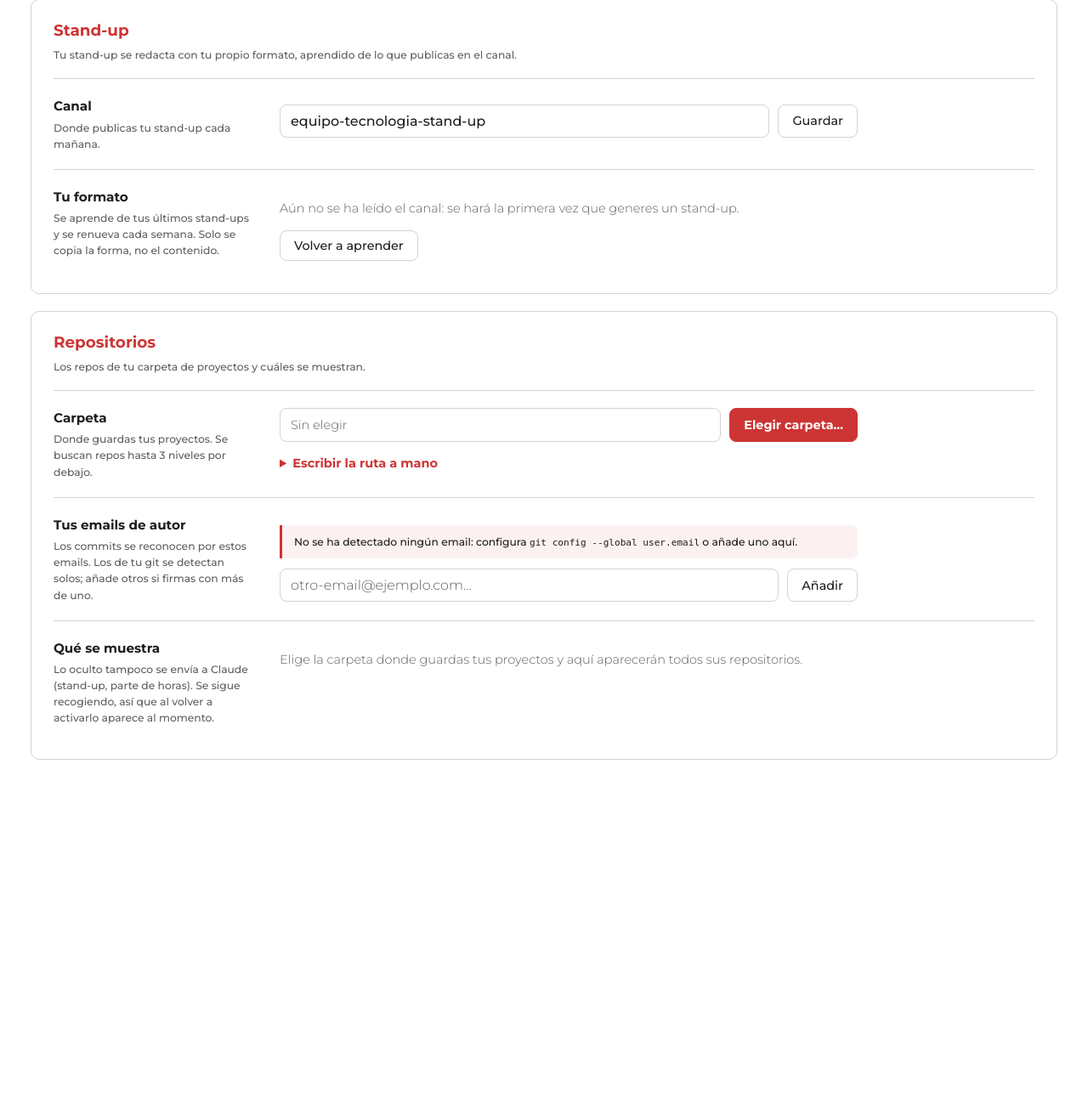
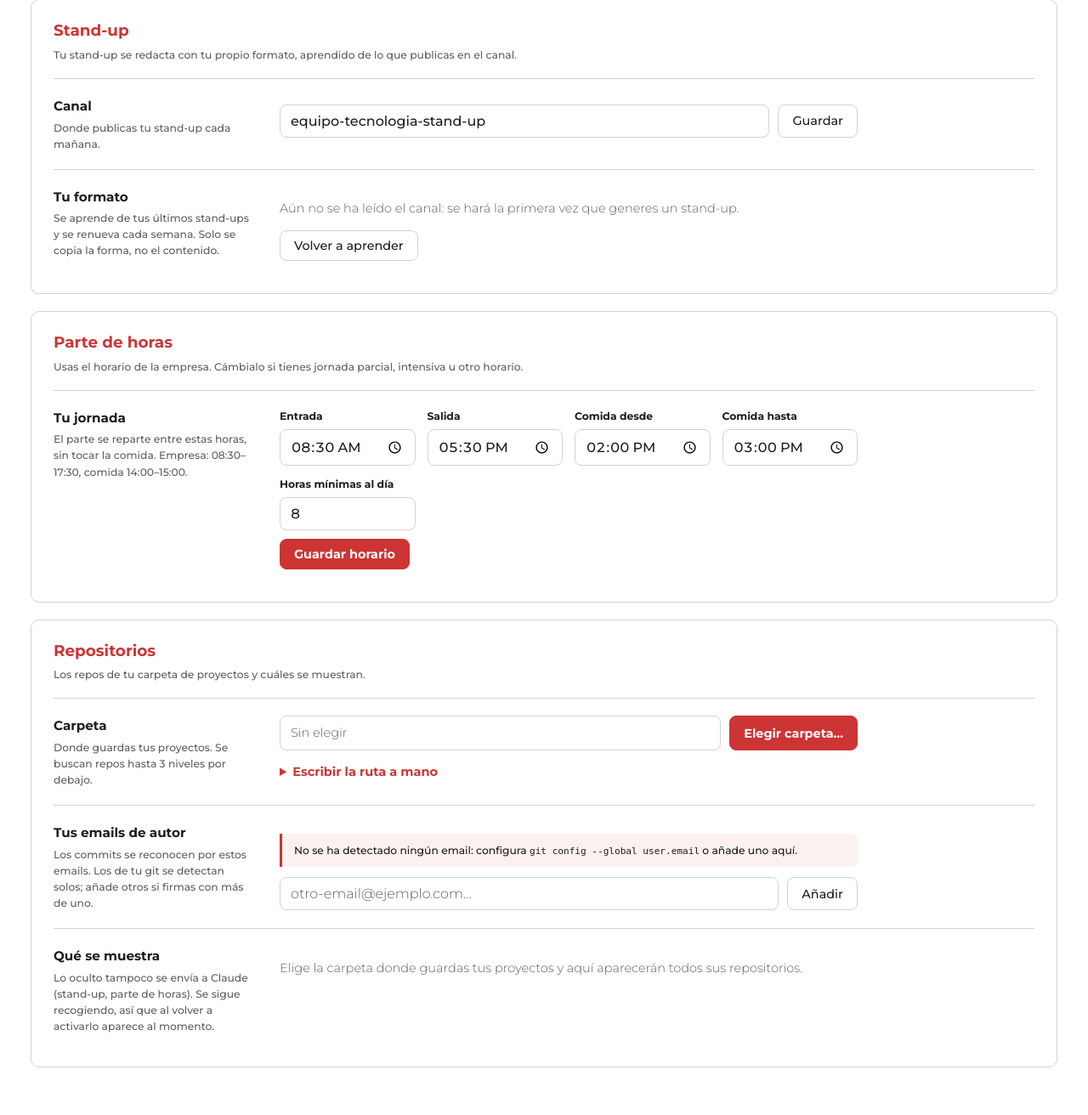
Before and after one commit to pablogarcia11/dashboard-tasks, a FastAPI app: page /settings in a window 1280 px wide. Shown: the part 1041-2353 px from the top of the page at 85% size. Before the commit the page ends 1935 px from the top, so only its background shows below. Run offline with FastAPI, Linux system fonts and the light colour scheme; data comes from the database, SQL or seed files in the repository; data that the repository does not hold is empty.

Commit message:
feat(settings): let each person set their own timesheet schedule
The company schedule stays as the default; anyone can set their own working hours, lunch
and minimum daily hours in Settings, or go back to the company one. Form errors now show in
the card that sent them.

Co-Authored-By: Claude Opus 5.5 <noreply@anthropic.com>

```diff
--- a/core/settings.py
+++ b/core/settings.py
@@ -14,6 +14,8 @@ JOURNAL_PAGE_TITLE = "notion.journal_page_title"
 REPOS_ROOT = "git.repos_root"
 EXTRA_AUTHORS = "git.extra_authors"   # JSON: emails de autor añadidos a mano (los de git se detectan solos)
 STANDUP_CHANNEL = "standup.channel"    # canal de stand-up de la persona (por defecto, el de config.yaml)
+# Horario del parte de horas de la persona (por defecto, el de la empresa en config.yaml)
+TIMESHEET_KEYS = ("day_start", "day_end", "lunch_start", "lunch_end", "min_daily_hours")
 STANDUP_EXAMPLES = "standup.examples"  # JSON: sus últimos stand-ups del canal, para imitar su formato
 
 
@@ -56,6 +58,10 @@ def effective_config(cfg: dict, con: sqlite3.Connection) -> dict:
     if saved.get(JOURNAL_PAGE_ID):
         out["notion"]["journal_page_id"] = saved[JOURNAL_PAGE_ID]
         out["notion"]["journal_page_title"] = saved.get(JOURNAL_PAGE_TITLE) or "Diario"
+    for k in TIMESHEET_KEYS:
+        if saved.get(f"timesheet.{k}"):
+            v = saved[f"timesheet.{k}"]
+            out.setdefault("timesheet", {})[k] = float(v) if k == "min_daily_hours" else v
     owner_id = notion_owner().get("id")
     if owner_id:
         out["notion"]["user_id"] = owner_id
--- a/web/app.py
+++ b/web/app.py
@@ -3,6 +3,7 @@
 Uso:  python -m web.app
 """
 import json
+import re
 import secrets
 import shutil
 import subprocess
@@ -200,6 +201,9 @@ def settings_view(request: Request, msg: str = ""):
     return templates.TemplateResponse(request, "settings.html", {
         "rows": rows, "msg": SETTINGS_MESSAGES.get(msg), "repos_root": saved.get(settings.REPOS_ROOT),
         "steps": setup_steps(con), "path_example": PATH_EXAMPLE,
+        "schedule": {"current": effective_config(cfg, con)["timesheet"],
+                     "custom": any(saved.get(f"timesheet.{k}") for k in settings.TIMESHEET_KEYS),
+                     "company": cfg["timesheet"]},
         "standup": {"channel": standup_channel(),
                     "stored": json.loads(saved.get(settings.STANDUP_EXAMPLES) or "{}")},
         "authors": {"detected": sorted(git.detected_authors), "extra": [e for e in extra if e not in git.detected_authors]},
@@ -219,6 +223,8 @@ SETTINGS_MESSAGES = {
                               "NOTION_CLIENT_ID y NOTION_CLIENT_SECRET en .env."),
     "repos-saved": ("ok", "Carpeta de repositorios guardada."),
     "standup-learned": ("ok", "Formato del stand-up actualizado con tus últimos mensajes del canal."),
+    "timesheet-saved": ("ok", "Horario guardado. Regenera los días del parte de horas que quieras recalcular."),
+    "timesheet-reset": ("ok", "Vuelves a usar el horario de la empresa."),
     "standup-error": ("error", "No se pudo leer el canal de Slack. Comprueba que el conector de Slack está "
                                "conectado en claude.ai y que el nombre del canal es correcto."),
 }
@@ -401,6 +407,31 @@ def standup_learn():
     return Response(headers={"HX-Redirect": f"/settings?msg={msg}#standup"})
 
 
+@app.post("/settings/timesheet")
+async def timesheet_schedule(request: Request):
+    """Guarda el horario de la persona para el parte de horas (o vuelve al de la empresa)."""
+    form = await request.form()
+    con = db.connect()
+    if form.get("action") == "reset":
+        for k in settings.TIMESHEET_KEYS:
+            settings.set_value(con, f"timesheet.{k}", None)
+        return Response(headers={"HX-Redirect": "/settings?msg=timesheet-reset#timesheet"})
+    values = {k: (form.get(k) or "").strip() for k in settings.TIMESHEET_KEYS}
+    times = [values[k] for k in ("day_start", "lunch_start", "lunch_end", "day_end")]
+    if not all(re.fullmatch(r"\d{2}:\d{2}", t) for t in times) or times != sorted(times) or len(set(times)) < 4:
+        return Response("Revisa las horas: la comida tiene que quedar dentro de la jornada.", status_code=422)
+    try:
+        hours = float(values["min_daily_hours"].replace(",", "."))
+    except ValueError:
+        hours = -1
+    if not 0 < hours <= 24:
+        return Response("Las horas mínimas al día tienen que estar entre 0 y 24.", status_code=422)
+    values["min_daily_hours"] = str(hours)
+    for k, v in values.items():
+        settings.set_value(con, f"timesheet.{k}", v)
+    return Response(headers={"HX-Redirect": "/settings?msg=timesheet-saved#timesheet"})
+
+
 @app.post("/settings/git-authors")
 async def git_authors(request: Request):
     """Añade o quita un email de autor manual (los de git config se detectan solos)."""
@@ -499,8 +530,9 @@ def timesheet_column(request: Request, d: str, generate_now: bool = False, force
         return templates.TemplateResponse(request, "_timesheet_day.html", ctx)
 
     con = db.connect()
+    ts_cfg = effective_config(cfg, con)["timesheet"]   # con el horario de la persona si lo ha cambiado
     inputs = timesheet_inputs(con, day, cfg)
-    commits, cats = inputs["commits"], cfg["timesheet"]["categories"]
+    commits, cats = inputs["commits"], ts_cfg["categories"]
     text = None
     if not inputs["has_work"]:
         ctx["state"] = "empty"
@@ -519,7 +551,7 @@ def timesheet_column(request: Request, d: str, generate_now: bool = False, force
             ctx["state"] = "pending"
     tasks = parse_tasks(text, commits, cats) if text else []
     if ctx["state"] in ("ok", "empty"):
-        ctx["blocks"], ctx["warnings"] = build_blocks(cfg["timesheet"], inputs["meetings"], commits, tasks)
+        ctx["blocks"], ctx["warnings"] = build_blocks(ts_cfg, inputs["meetings"], commits, tasks)
         ctx["total"] = sum(b.minutes for b in ctx["blocks"] if b.title != "Por definir")
         ctx["text"] = as_text([b for b in ctx["blocks"] if b.title != "Por definir"])
     return templates.TemplateResponse(request, "_timesheet_day.html", ctx)
--- a/web/static/style.css
+++ b/web/static/style.css
@@ -328,6 +328,12 @@ pre.example {
   font: 12.5px/1.55 Consolas, ui-monospace, monospace; white-space: pre-wrap; overflow-wrap: anywhere;
 }
 
+/* Horario del parte de horas */
+.time-grid { display: grid; grid-template-columns: repeat(auto-fill, minmax(140px, 1fr)); gap: 12px 14px; }
+.time-grid label { display: flex; flex-direction: column; gap: 6px; font-weight: 700; font-size: .85em; }
+.time-grid .field { font-variant-numeric: tabular-nums; }
+.form-error { margin: 10px 0 0; }
+
 /* Primeros pasos */
 .steps { list-style: none; margin: 0; padding: 0; border-top: 1px solid var(--line); }
 .steps li { display: flex; align-items: flex-start; gap: 14px; margin: 0; padding: 12px 0; border-bottom: 1px solid var(--line); }
--- a/web/templates/settings.html
+++ b/web/templates/settings.html
@@ -181,6 +181,43 @@
   </div>
 </section>
 
+{# ---------- Parte de horas ---------- #}
+<section class="card settings-card" id="timesheet" aria-labelledby="timesheet-settings-title">
+  <header class="settings-card-head">
+    <div>
+      <h2 id="timesheet-settings-title">Parte de horas</h2>
+      <p class="muted small">{% if schedule.custom %}Usas tu propio horario.{% else %}Usas el horario de la empresa.{% endif %}
+        Cámbialo si tienes jornada parcial, intensiva u otro horario.</p>
+    </div>
+    {% if schedule.custom %}<span class="pill ok">Personalizado</span>{% endif %}
+  </header>
+  <form class="setting-row" hx-post="/settings/timesheet" hx-swap="none">
+    <div class="setting-label">
+      <h3>Tu jornada</h3>
+      <p class="muted small">El parte se reparte entre estas horas, sin tocar la comida.
+        Empresa: {{ schedule.company.day_start }}–{{ schedule.company.day_end }}, comida {{ schedule.company.lunch_start }}–{{ schedule.company.lunch_end }}.</p>
+    </div>
+    <div class="setting-control">
+      <div class="time-grid">
+        <label>Entrada <input type="time" class="field" name="day_start" value="{{ schedule.current.day_start }}" required></label>
+        <label>Salida <input type="time" class="field" name="day_end" value="{{ schedule.current.day_end }}" required></label>
+        <label>Comida desde <input type="time" class="field" name="lunch_start" value="{{ schedule.current.lunch_start }}" required></label>
+        <label>Comida hasta <input type="time" class="field" name="lunch_end" value="{{ schedule.current.lunch_end }}" required></label>
+        <label>Horas mínimas al día <input type="number" class="field" name="min_daily_hours" min="1" max="24" step="0.5"
+               value="{{ '%g' % (schedule.current.min_daily_hours | float) }}" required></label>
+      </div>
+      <p class="notice error small form-error" role="alert" hidden></p>
+      <div class="actions">
+        <button type="submit" class="btn">Guardar horario</button>
+        {% if schedule.custom %}
+        <button type="button" class="btn ghost" hx-post="/settings/timesheet" hx-vals='{"action": "reset"}'
+                hx-swap="none">Volver al de la empresa</button>
+        {% endif %}
+      </div>
+    </div>
+  </form>
+</section>
+
 {# ---------- Repositorios ---------- #}
 <section class="card settings-card" id="repos" aria-labelledby="repos-title">
   <header class="settings-card-head">
@@ -203,7 +240,7 @@
                 hx-disabled-elt="this" hx-indicator="#picking">Elegir carpeta…</button>
       </div>
       <p id="picking" class="htmx-indicator muted small">Se ha abierto el selector de carpetas; si no lo ves, puede estar detrás del navegador.</p>
-      <p id="repos-error" class="notice error small" role="alert" hidden></p>
+      <p id="repos-error" class="notice error small form-error" role="alert" hidden></p>
       <details class="guide">
         <summary>Escribir la ruta a mano</summary>
         <form class="path-form" hx-post="/settings/repos-root" hx-swap="none">
@@ -321,15 +358,18 @@
     }
   });
 
-  // Errores al elegir la carpeta (ruta inexistente, selector ya abierto): el servidor explica el motivo
-  const reposError = document.getElementById("repos-error");
+  // Errores de los formularios (ruta inexistente, horas incoherentes…): el servidor explica el motivo
+  // y se muestra en el aviso de error de esa misma tarjeta
+  const errorBox = elt => elt.closest && elt.closest("section")?.querySelector(".form-error");
   document.body.addEventListener("htmx:responseError", event => {
-    if (!event.detail.elt.closest("#repos")) return;
-    reposError.textContent = event.detail.xhr.responseText || "No se pudo guardar la carpeta.";
-    reposError.hidden = false;
+    const box = errorBox(event.detail.elt);
+    if (!box) return;
+    box.textContent = event.detail.xhr.responseText || "No se pudo guardar.";
+    box.hidden = false;
   });
   document.body.addEventListener("htmx:beforeRequest", event => {
-    if (event.detail.elt.closest && event.detail.elt.closest("#repos")) reposError.hidden = true;
+    const box = errorBox(event.detail.elt);
+    if (box) box.hidden = true;
   });
 </script>
 {% endblock %}
```
Also changed, not shown: tests/test_settings.py (+10 -0 lines).
